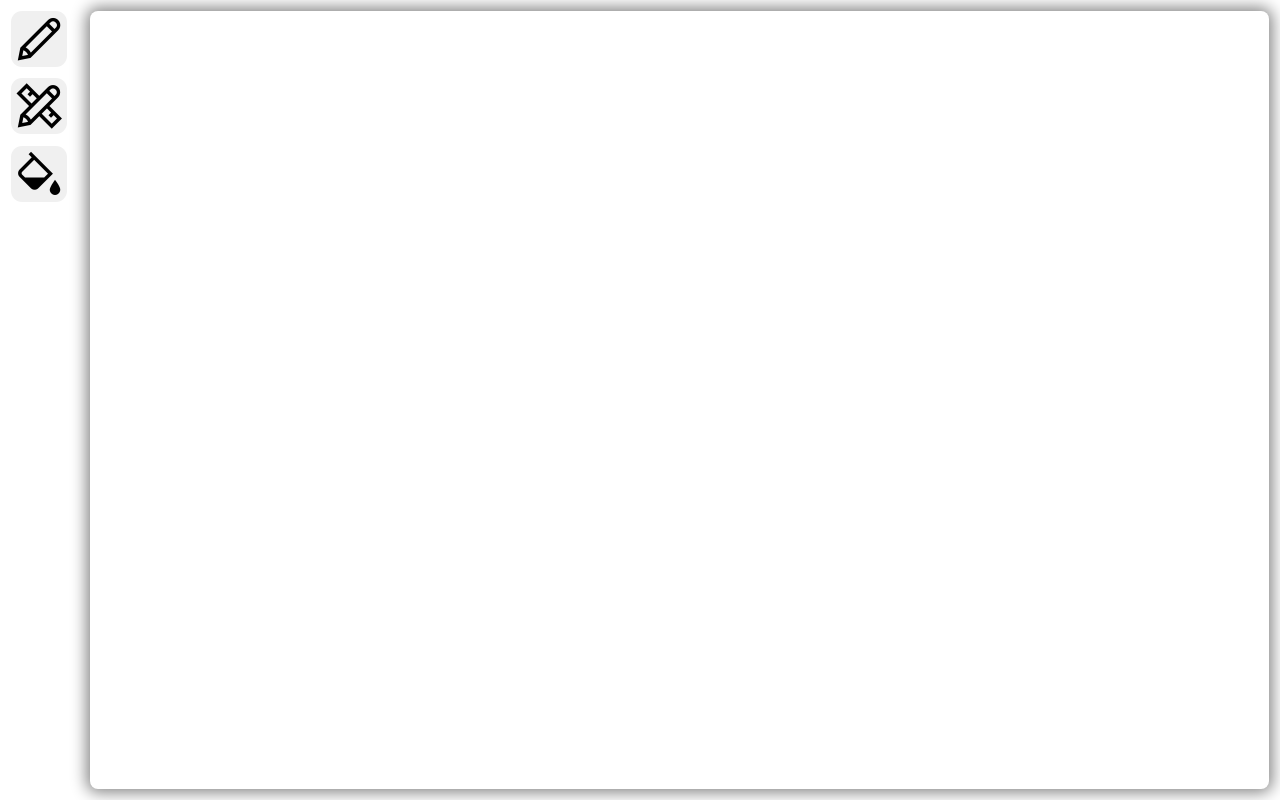
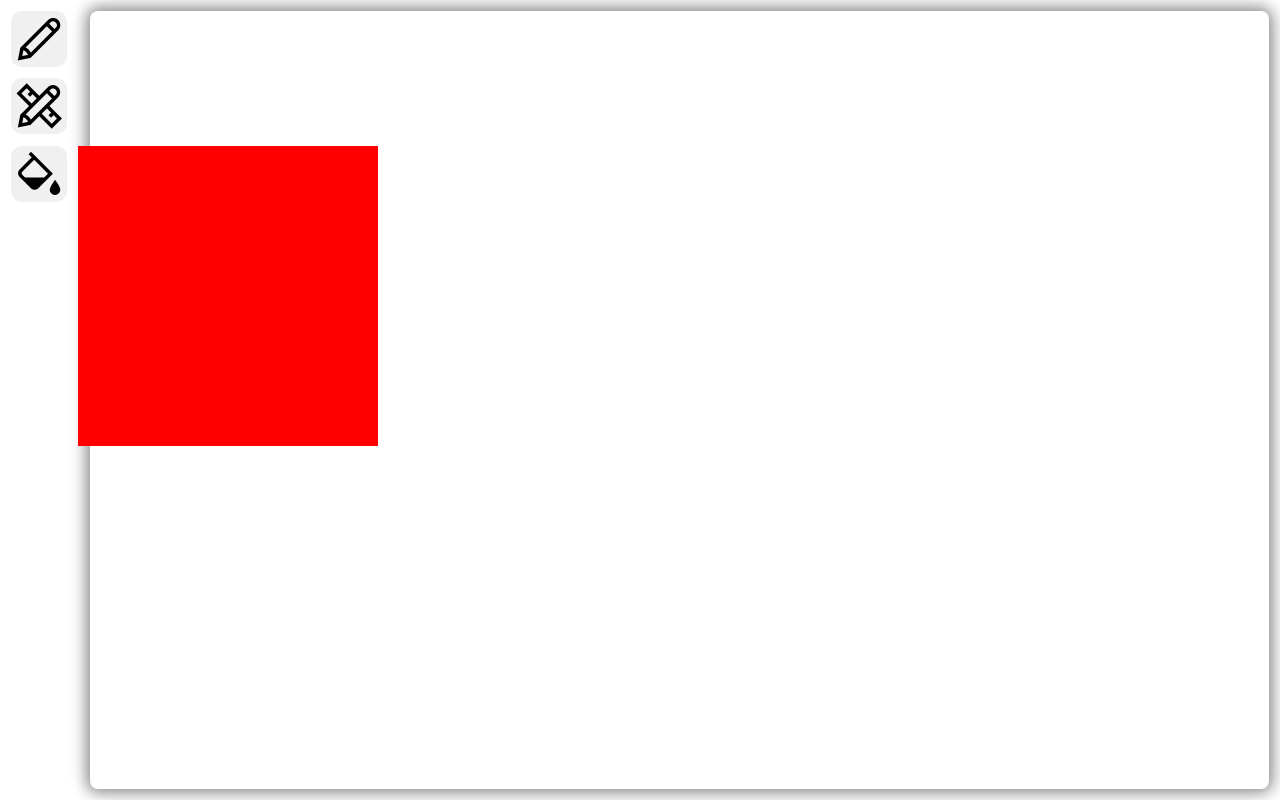
Before and after one commit to dfilipuk/Whiteboard, a React (Create React App) app in the folder client/source/: page / in a window 1280 px wide. Built offline with nearby package versions, Linux system fonts and the light colour scheme.

Commit message:
popup skeleton

```diff
--- a/client/source/src/panels/Sidebar.css
+++ b/client/source/src/panels/Sidebar.css
@@ -4,12 +4,24 @@
   display: grid;
   grid-template-rows: repeat(3, auto) 1fr;
   grid-template-columns: repeat(2, auto);
+  font-size: 3.5em;
 }
 
 .sidebar .sidebar__button {
   cursor: pointer;
   margin: 0.2em 0.2em 0 0.2em;
-  font-size: 3.5em;
   background-color: #f0f0f0;
   border-radius: 0.2em;
 }
+
+.popup {
+  grid-area: 3 / 2 / 3 / 2;
+  margin-top: 0.2em;
+}
+
+.popup .popup__content {
+  position: absolute;
+  background-color: red;
+  width: 300px;
+  height: 300px;
+}
--- a/client/source/src/panels/Sidebar.tsx
+++ b/client/source/src/panels/Sidebar.tsx
@@ -6,6 +6,9 @@ export function Sidebar() {
       <i className="sidebar__button las la-pen" style={{gridArea: '1 / 1 / 1 / 1'}}></i>
       <i className="sidebar__button las la-pencil-ruler" style={{gridArea: '2 / 1 / 2 / 1'}}></i>
       <i className="sidebar__button las la-fill-drip" style={{gridArea: '3 / 1 / 3 / 1'}}></i>
+      <div className="popup">
+        <div className="popup__content"></div>
+      </div>
     </div>
   );
 }
```
